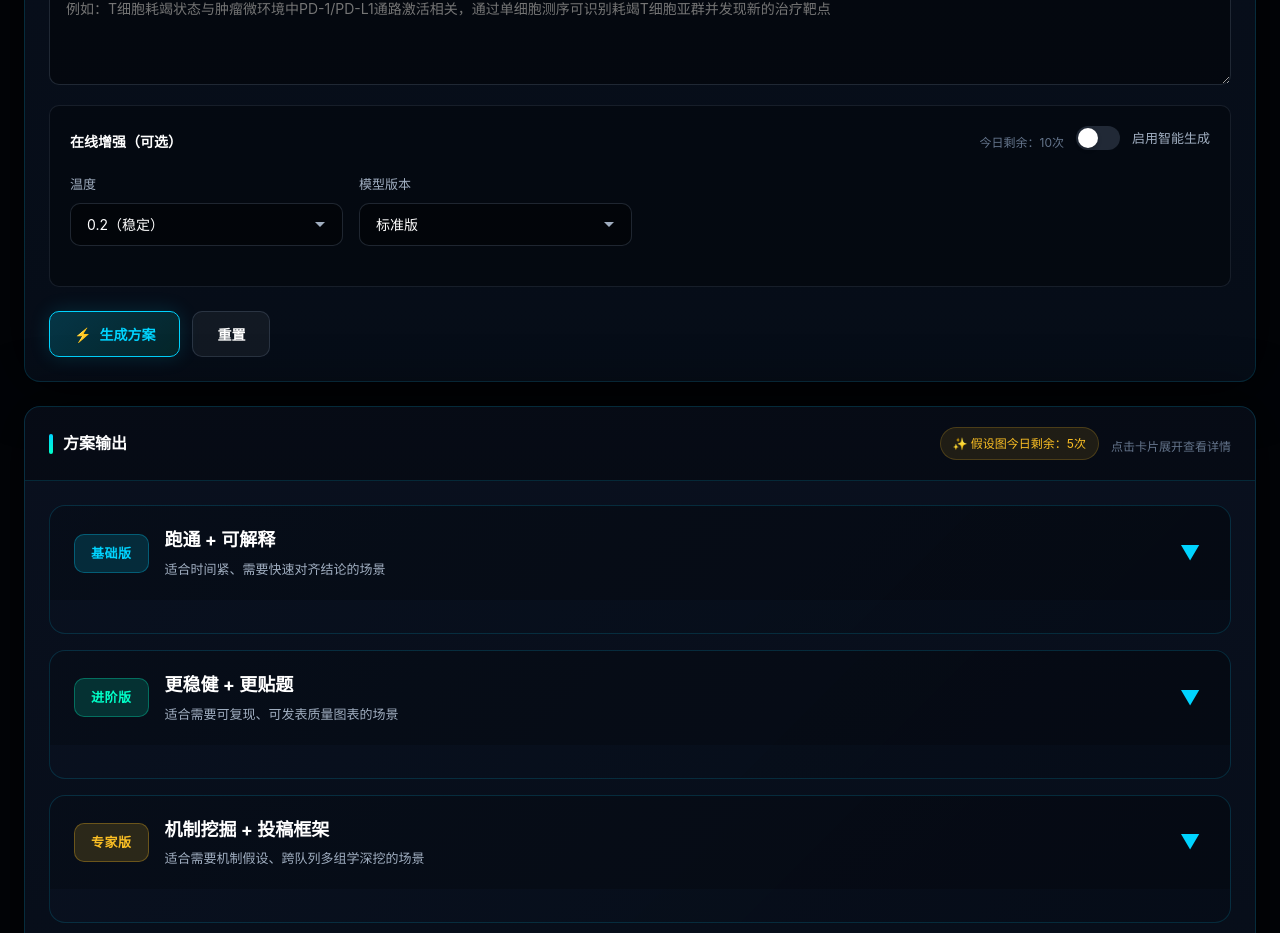
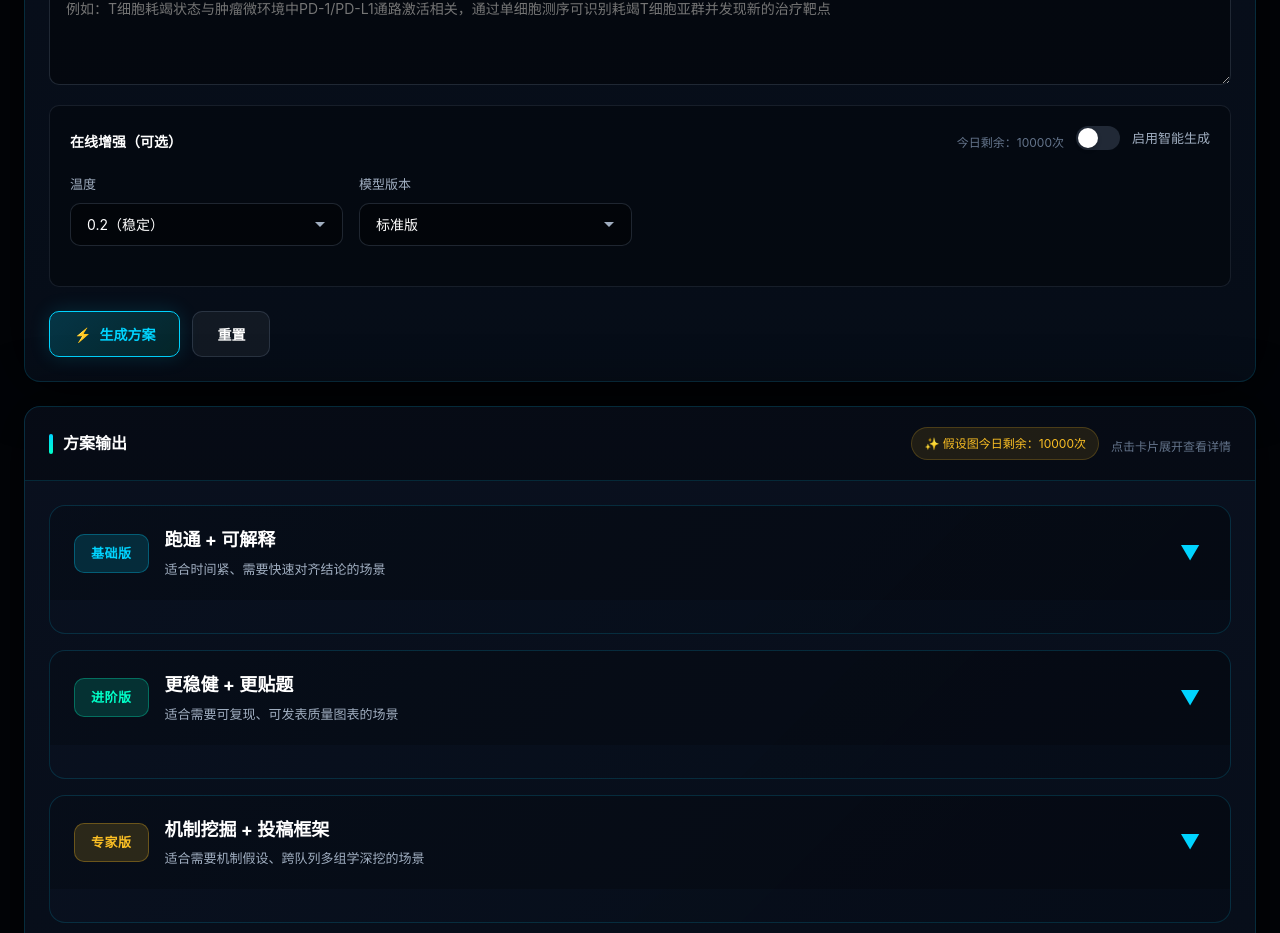
Before and after one commit to Vesemir-CN/single-cell-program-, a plain HTML site: page index.html in a window 1280 px wide. Shown: the part 880-1813 px from the top of the page. Drawn offline with Linux system fonts and the light colour scheme.

Commit message:
Update: 增加使用次数限制至10000次

```diff
--- a/index.html
+++ b/index.html
@@ -1,4 +1,4 @@
-﻿﻿﻿﻿﻿﻿﻿﻿﻿﻿﻿﻿﻿﻿﻿﻿﻿﻿﻿<!doctype html>
+﻿﻿﻿﻿﻿﻿﻿﻿﻿﻿﻿﻿﻿﻿﻿﻿﻿﻿﻿﻿﻿<!doctype html>
 <html lang="zh-CN">
   <head>
     <meta charset="utf-8" />
@@ -1172,12 +1172,12 @@
       // 内嵌API配置 - DeepSeek
       const EMBEDDED_API_KEY = "sk-80367300a3b24f9d80d61f32fd995cbb";
       const API_BASE_URL = "https://api.deepseek.com";
-      const MAX_DAILY_USAGE = 10;
+      const MAX_DAILY_USAGE = 10000;
 
       // 内嵌API配置 - 火山引擎图像生成
       const VOLCES_API_KEY = "9e8d747d-32dd-40c1-9b96-058cefb4dc8f";
       const VOLCES_API_URL = "https://ark.cn-beijing.volces.com/api/v3/images/generations";
-      const MAX_HYPOTHESIS_DAILY_USAGE = 5;
+      const MAX_HYPOTHESIS_DAILY_USAGE = 10000;
 
       const ADDONS = [
         { id: "integration_external", name: "整合外部数据", blurb: "对标公开队列或参考图谱" },
```
